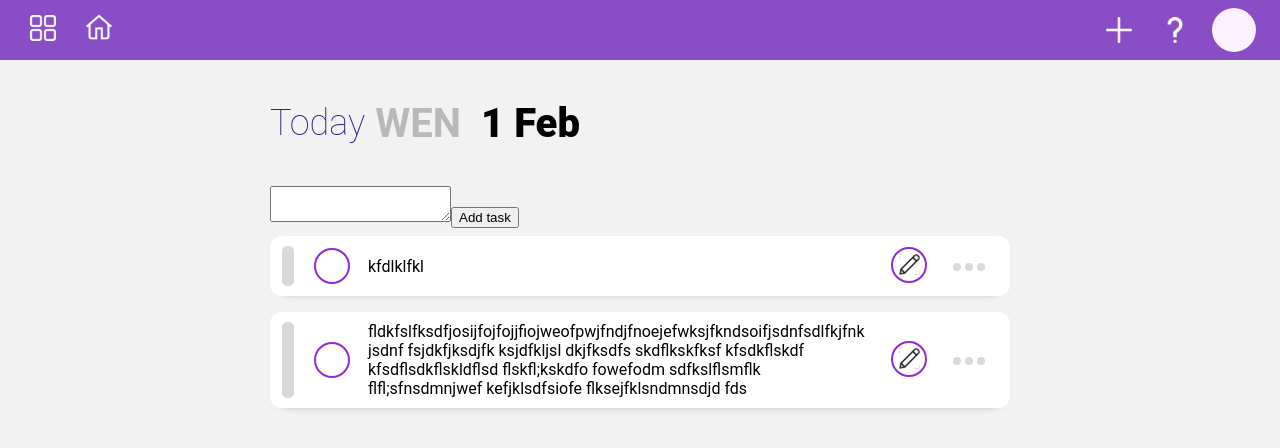
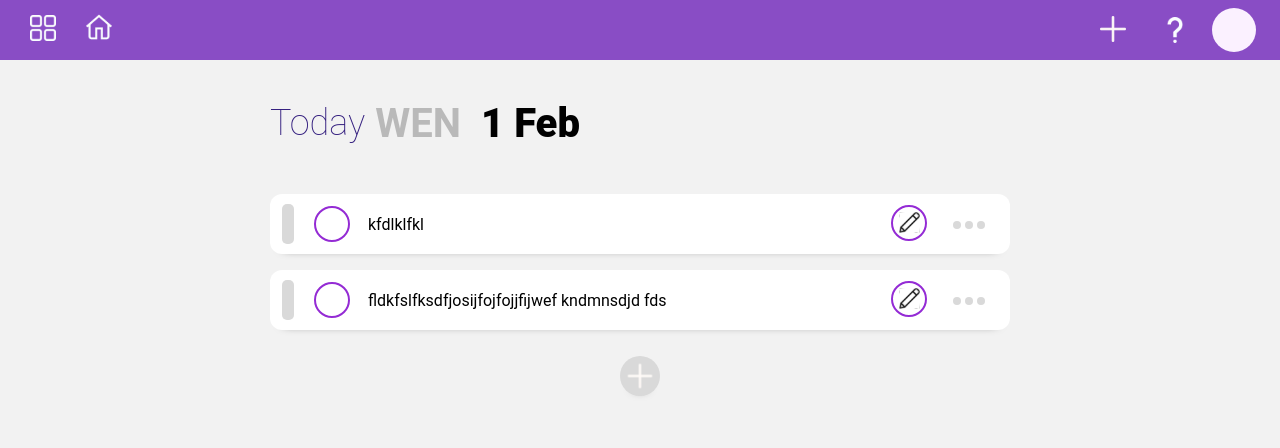
Before and after one commit to solituude/To-do-list, a React (Create React App) app: page / in a window 1280 px wide. Shown: the top 448 px of the page. Built offline with nearby package versions, Linux system fonts and the light colour scheme.

Commit message:
second commit

```diff
--- a/src/App.js
+++ b/src/App.js
@@ -15,7 +15,6 @@ const App = () => {
                 <Route path='/menu' element={<MainMenu />} />
                 <Route path='/home' element={<Home />} />
                 <Route path='/help' element={<Help />} />
-
             </Routes>
         </BrowserRouter>
     </div>
--- /dev/null
+++ b/src/Components/AddTaskHeader/AddTaskHeader.js
@@ -0,0 +1,29 @@
+import React from "react";
+import s from "./addTaskHeader.module.css";
+const addTaskHeader = (props) => {
+    if (!props.show){
+        return null;
+    }
+    return (
+        <div className={s.modal}>
+            <div className={s.modalContent}>
+
+                <div className={s.modalHeader}>
+                    header
+                </div>
+
+                <div className={s.modalBody}>
+                    body
+                </div>
+
+                <div className={s.modalFooter}>
+                    footer
+                    <button onClick={props.onClose}>Add task</button>
+                </div>
+
+            </div>
+        </div>
+    );
+}
+
+export default addTaskHeader;
--- /dev/null
+++ b/src/Components/AddTaskHeader/addTaskHeader.module.css
@@ -0,0 +1,31 @@
+.modal {
+    position: fixed;
+    left: 0;
+    top: 0;
+    right: 0;
+    bottom: 0;
+    background-color: rgba(0, 0, 0, 0.3);
+    display: flex;
+    align-items: center;
+    justify-content: center;
+}
+
+.modalContent {
+    width: 500px;
+    border-radius: 10px;
+    background-color: white;
+}
+
+.modalHeader {
+    padding: 16px;
+}
+
+.modalBody {
+    padding: 16px;
+    border-top: 1px solid #eee;
+    border-bottom: 1px solid #eee;
+}
+
+.modalFooter {
+    padding: 16px;
+}
--- a/src/Components/Header/Header.jsx
+++ b/src/Components/Header/Header.jsx
@@ -1,29 +1,35 @@
-import React from "react";
+import React, {useState} from "react";
 import './header.module.css';
-import { NavLink } from "react-router-dom";
+import {NavLink} from "react-router-dom";
 import s from './header.module.css';
-
 import menuIcon from './img/menu.svg';
 import homeIcon from './img/home.svg';
 import addTaskIcon from './img/addTask.svg';
 import helpIcon from './img/help.svg';
 import zaglushkaProfileIcon from './img/zaglushkaAvaProfile.svg';
+import AddTaskHeader from "../AddTaskHeader/AddTaskHeader";
 
 const Header = () => {
+    const [show, setShow] = useState(false);
     return (
         <div className={s.top_bar}>
             <div className={s.left_bar}>
                 <NavLink to='/menu'>
-                    <img src={menuIcon}  alt='Menu'/>
+                    <img src={menuIcon} alt='Menu'/>
                 </NavLink>
 
                 <NavLink to='/home'>
-                        <img src={homeIcon}  alt='Home'/>
+                    <img src={homeIcon} alt='Home'/>
                 </NavLink>
             </div>
+            <div className={s.right_bar}>
+                <div>
+                    <button onClick={() => setShow(true)} className={s.btn_add_task}>
+                        <img src={addTaskIcon} alt='Add task'/>
+                    </button>
 
-            <div className={s.right_bar}>
-                <img src={addTaskIcon} alt='Add task'/>
+                    <AddTaskHeader onClose={() => setShow(false)} show={show}/>
+                </div>
                 <NavLink to='/help'>
                     <img src={helpIcon} alt='Help' className={s.img_help_icon}/>
                 </NavLink>
--- a/src/Components/Header/header.module.css
+++ b/src/Components/Header/header.module.css
@@ -1,4 +1,4 @@
-.top_bar{
+.top_bar {
   background-color: #894DC5;
   height: 60px;
   display: grid;
@@ -6,11 +6,10 @@
   padding: 0 24px;
   align-content: center;
   grid-template-columns: 196px calc(100% - 196px - 224px) 224px;
-  /*grid-template-columns: 214px calc(100% - 214px - 242px) 242px;*/
   grid-template-areas: "L E R";
 }
 
-.left_bar{
+.left_bar {
   display: flex;
   text-decoration: none;
   justify-content: start;
@@ -20,7 +19,7 @@
   gap: 18px;
 }
 
-.right_bar{
+.right_bar {
   display: flex;
   justify-content: end;
   align-items: center;
@@ -28,7 +27,7 @@
   gap: 18px;
 }
 
-.img_help_icon{
+.img_help_icon {
   margin: 3px 0 0 0;
 }
 
@@ -40,3 +39,8 @@
 .empt{
   grid-area: E;
 }
+
+.btn_add_task{
+  background-color: rgba(0, 0, 0, 0);
+  border: 0;
+}
--- a/src/Components/Home/Home.js
+++ b/src/Components/Home/Home.js
@@ -1,6 +1,7 @@
 import React from "react";
 import s from './home.module.css'
 import Task from "./Task/Task";
+import addTaskIcon from '../Header/img/addTask.svg';
 const Home = () =>{
     return(
         <div className={s.content}>
@@ -9,15 +10,19 @@ const Home = () =>{
                 <div className={s.week}>WEN</div>
                 <div className={s.month}>1 Feb</div>
             </div>
-
-            <div>
-                <textarea></textarea>
+            {/*<div>
+                <input className={s.textarea}></input>
                 <button>Add task</button>
-            </div>
+            </div>*/}
             <div className={s.container_task}>
                 <Task info='kfdlklfkl'/>
-                <Task info='fldkfslfksdfjosijfojfojjfiojweofpwjfndjfnoejefwksjfkndsoifjsdnfsdlfkjfnkjsdnf  fsjdkfjksdjfk ksjdfkljsl dkjfksdfs skdflkskfksf
-                kfsdkflskdf kfsdflsdkflskldflsd flskfl;kskdfo fowefodm sdfkslflsmflk flfl;sfnsdmnjwef kefjklsdfsiofe flksejfklsndmnsdjd fds'/>
+                <Task info='fldkfslfksdfjosijfojfojjfijwef kndmnsdjd fds'/>
+            </div>
+            <div className={s.btn_add_task}>
+                <img src={addTaskIcon} alt='Add task' className={s.img_add_task} />
+                <button className={s.btn_style}>
+
+                </button>
             </div>
         </div>
     );
--- a/src/Components/Home/home.module.css
+++ b/src/Components/Home/home.module.css
@@ -40,3 +40,33 @@
     font-family: 'Roboto', sans-serif;
     margin: auto 10px;
 }
+
+.textarea {
+    border: 0;
+    min-height: 60px;
+    min-width: 740px;
+}
+
+
+.btn_add_task {
+    width: 40px;
+    height: 40px;
+    border-radius: 20px;
+    background-color: #D9D9D9;
+    box-shadow: 0 7px 11px -14px #000000;
+    margin: 18px auto;
+    border: 0;
+}
+
+.img_add_task {
+    width: 36px;
+    height: 36px;
+    padding: 2px;
+}
+
+.btn_style {
+    width: 36px;
+    height: 36px;
+    border: 0;
+    background-color: rgba(0, 0, 0, 0);
+}
```
